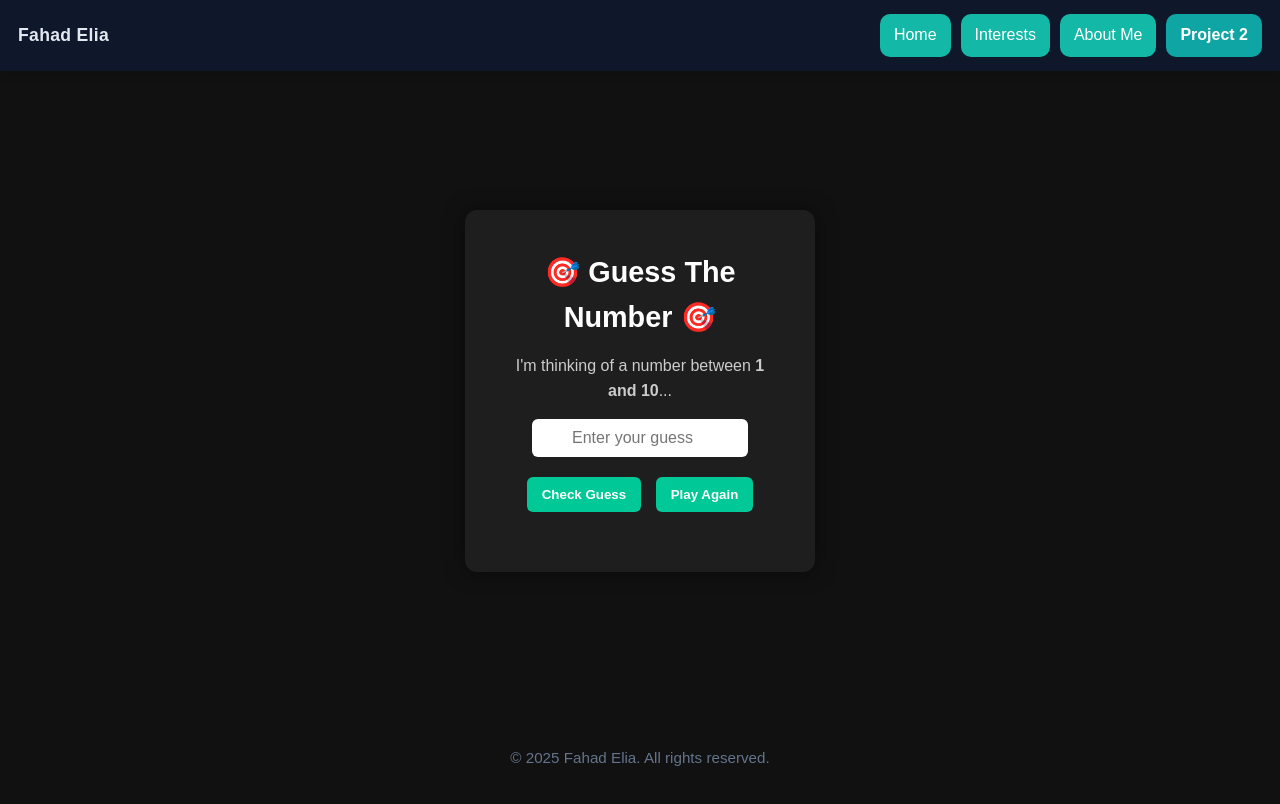
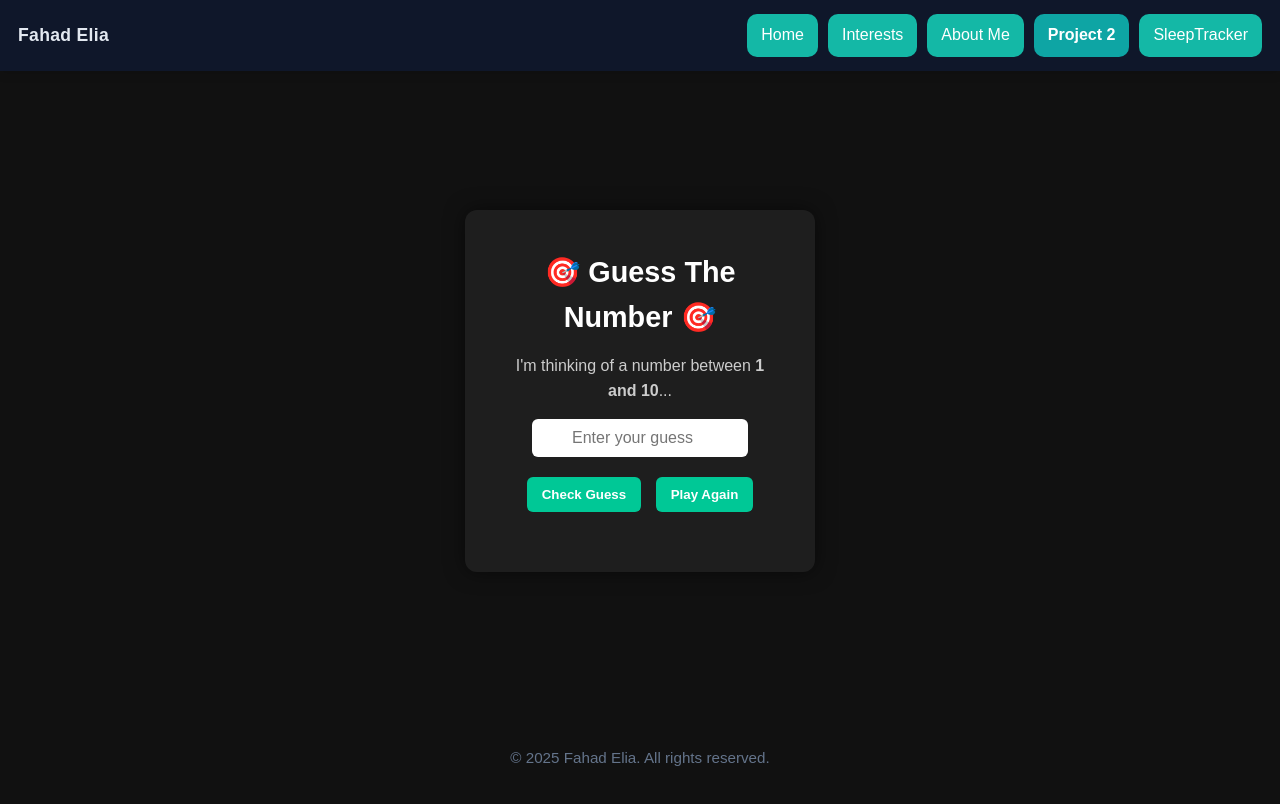
Before and after one commit to fahadexe/fahadexe.github.io, a plain HTML site: page project2.html in a window 1280 px wide. Drawn offline with Linux system fonts and the light colour scheme.

Commit message:
Update project2.html

```diff
--- a/project2.html
+++ b/project2.html
@@ -17,6 +17,7 @@
         <a class="tab" href="interests.html">Interests</a> <!-- link to my interests -->
         <a class="tab" href="about.html">About Me</a> <!-- link to my about page -->
         <a class="tab active" href="project2.html">Project 2</a> <!-- this page  -->
+        <a class="tab" href="sleeptracker.html">SleepTracker</a>
       </div>
     </nav>
   </header>
```
